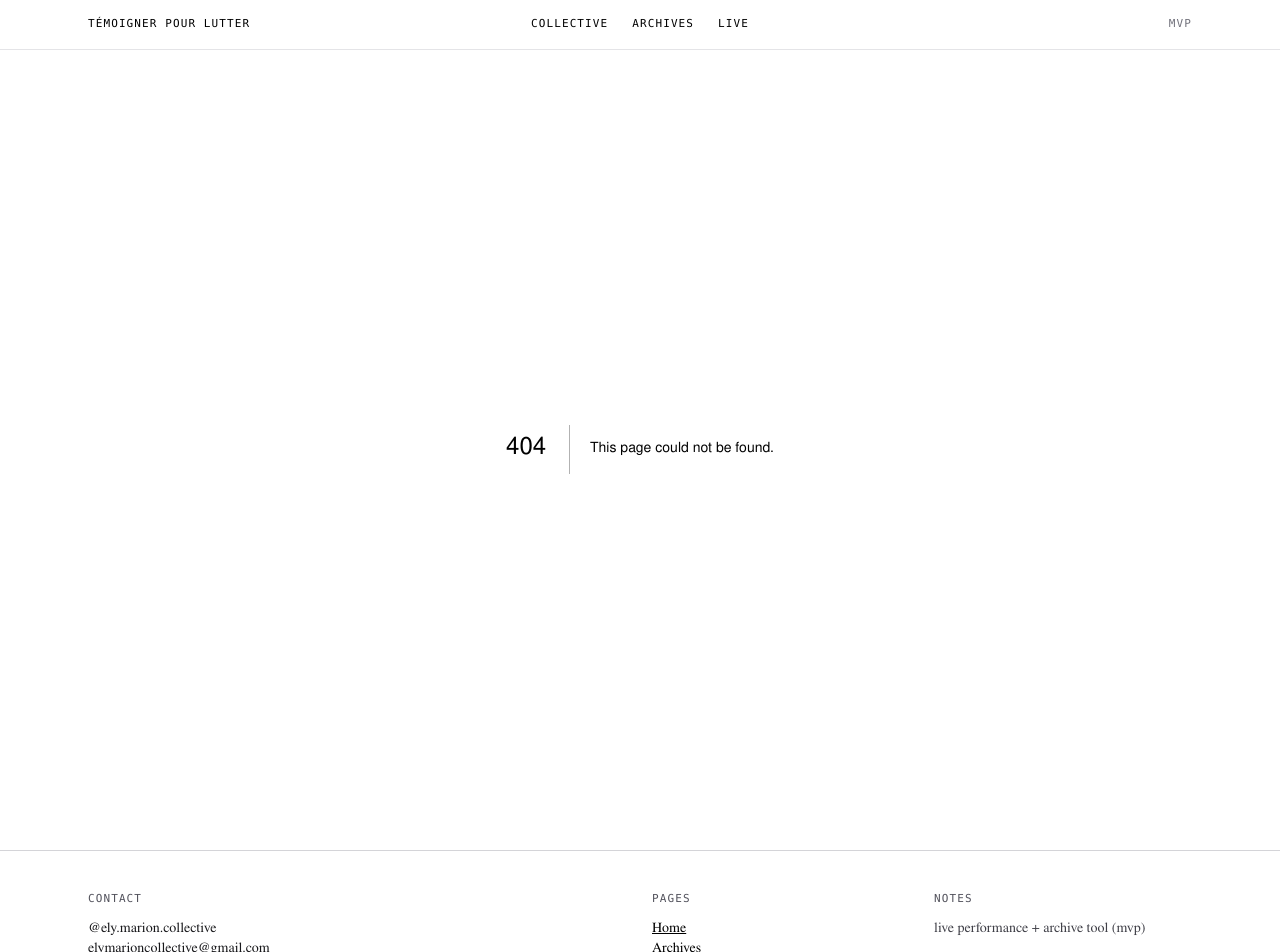
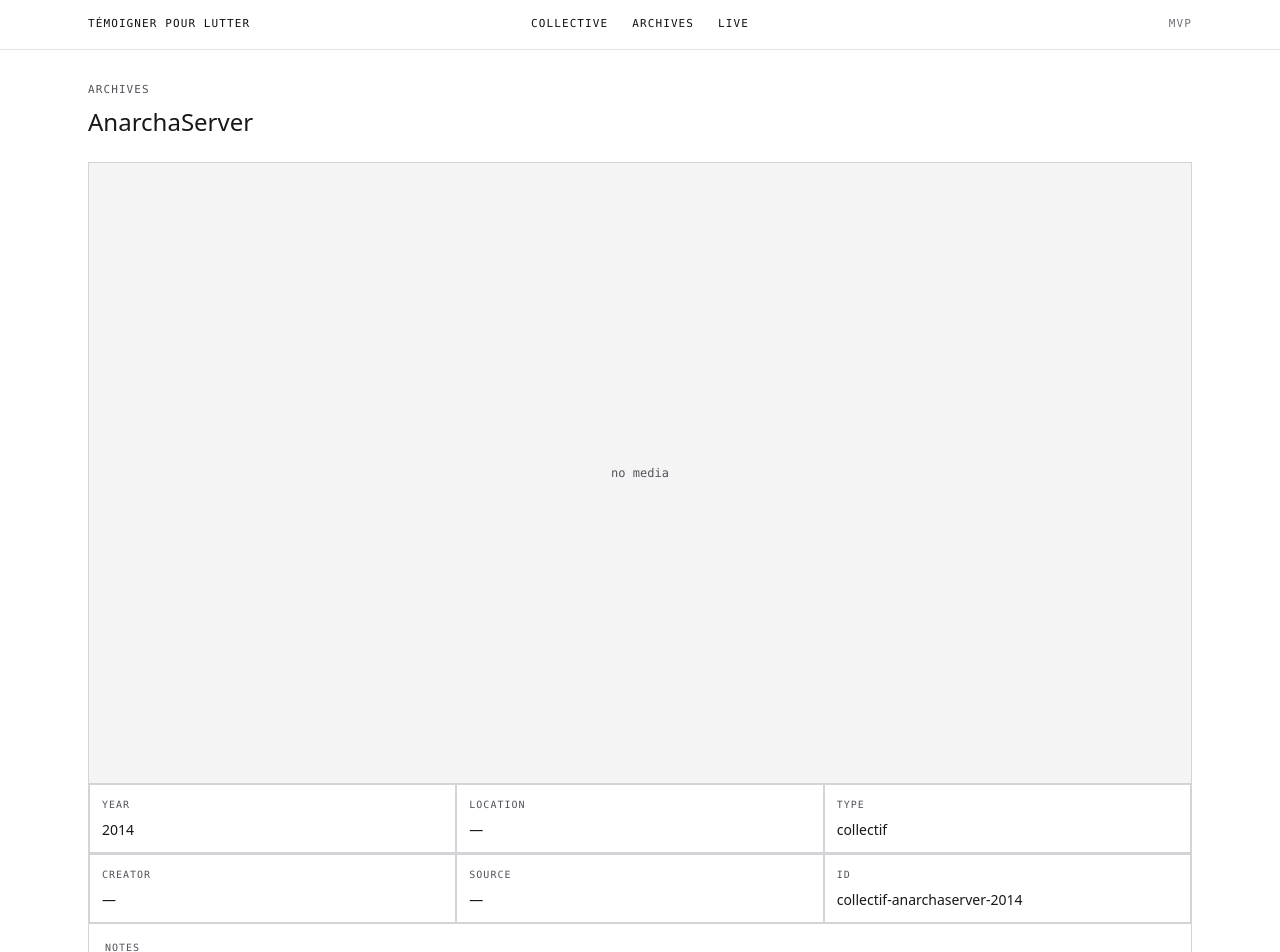
Before and after one commit to thaliawoods/temoigner-pour-lutter-tool, a Next.js app: page /archives/collectif-anarchaserver-2014 in a window 1280 px wide. Before the commit this address had no page. Shown: the top 952 px of the page. Built offline with nearby package versions, Linux system fonts and the light colour scheme.

Commit message:
Update Header & archives[id] page

```diff
--- /dev/null
+++ b/src/app/archives/[id]/page.tsx
@@ -0,0 +1,109 @@
+// src/app/archives/[id]/page.tsx
+import { notFound } from "next/navigation";
+import { getReferenceById } from "@/lib/references";
+import type { TPLReference } from "@/lib/schema";
+
+function formatYear(r: TPLReference): string {
+  if (r.year) return String(r.year);
+  if (r.yearRange) return `${r.yearRange.start}–${r.yearRange.end}`;
+  return "—";
+}
+
+function MetaCell({ label, value }: { label: string; value: string }) {
+  return (
+    <div className="border border-zinc-300 p-3">
+      <div className="mono text-[10px] uppercase tracking-widest text-zinc-600">
+        {label}
+      </div>
+      <div className="mt-2 text-sm text-zinc-900">{value}</div>
+    </div>
+  );
+}
+
+export default async function ArchiveReferencePage({
+  params,
+}: {
+  params: Promise<{ id: string }>;
+}) {
+  const { id } = await params; // ✅ OBLIGATOIRE en Next 16
+
+  const r = getReferenceById(id);
+  if (!r) return notFound();
+
+  return (
+    <main className="min-h-screen bg-white text-zinc-900">
+      <div className="mx-auto max-w-6xl px-6 py-8">
+        <div className="mono text-[11px] uppercase tracking-widest text-zinc-600">
+          archives
+        </div>
+
+        <h1 className="mt-2 text-2xl font-medium">{r.title}</h1>
+
+        <div className="mt-6 border border-zinc-300">
+          {/* MEDIA */}
+          <div className="border-b border-zinc-300 bg-white">
+            {r.media?.kind === "video" ? (
+              <video
+                className="w-full aspect-[16/9] bg-zinc-100"
+                controls
+                playsInline
+                preload="metadata"
+                poster={r.media.poster}
+              >
+                <source src={r.media.src} />
+              </video>
+            ) : r.media?.kind === "image" ? (
+              // eslint-disable-next-line @next/next/no-img-element
+              <img
+                src={r.media.src}
+                alt={r.media.alt ?? r.title}
+                className="w-full aspect-[16/9] object-cover bg-zinc-100"
+              />
+            ) : (
+              <div className="w-full aspect-[16/9] bg-zinc-100 flex items-center justify-center">
+                <span className="mono text-xs text-zinc-600">
+                  no media
+                </span>
+              </div>
+            )}
+          </div>
+
+          {/* META */}
+          <div className="grid grid-cols-1 md:grid-cols-3">
+            <MetaCell label="year" value={formatYear(r)} />
+            <MetaCell label="location" value={r.location ?? "—"} />
+            <MetaCell label="type" value={r.type.replaceAll("_", " ")} />
+          </div>
+
+          <div className="grid grid-cols-1 md:grid-cols-3 border-t border-zinc-300">
+            <MetaCell label="creator" value={r.creator ?? "—"} />
+            <MetaCell label="source" value={r.sourceLabel ?? "—"} />
+            <MetaCell label="id" value={r.id} />
+          </div>
+
+          {/* NOTES */}
+          <div className="border-t border-zinc-300 p-4">
+            <div className="mono text-[10px] uppercase tracking-widest text-zinc-600">
+              notes
+            </div>
+
+            <p className="mt-3 text-sm leading-relaxed text-zinc-800">
+              {r.notes || "(no notes yet)"}
+            </p>
+
+            {r.sourceUrl && (
+              <a
+                className="mt-4 inline-block text-sm underline"
+                href={r.sourceUrl}
+                target="_blank"
+                rel="noreferrer"
+              >
+                open source
+              </a>
+            )}
+          </div>
+        </div>
+      </div>
+    </main>
+  );
+}
--- a/src/app/archives/page.tsx
+++ b/src/app/archives/page.tsx
@@ -1,7 +1,37 @@
+// src/app/archives/page.tsx
+"use client";
+
+import { useMemo } from "react";
 import { getAllReferences } from "@/lib/references";
-import ArchivesClient from "./ArchivesClient"
+import ArchiveFilters from "@/components/ArchiveFilters";
+import ArchiveCard from "@/components/ArchiveCard";
 
 export default function ArchivesPage() {
-  const data = getAllReferences();
-  return <ArchivesClient data={data} />;
+  const data = useMemo(() => getAllReferences(), []);
+
+  return (
+    <main className="min-h-screen bg-white text-zinc-900">
+      <div className="mx-auto max-w-6xl px-6 py-10">
+        <header className="mb-6">
+          <div className="mono text-[11px] uppercase tracking-widest text-zinc-600">
+            archives
+          </div>
+          <h1 className="mt-2 text-3xl font-medium">library</h1>
+          <p className="mt-2 text-sm text-zinc-600 max-w-2xl">
+            filter by type, search, open a reference page (image/video + metadata).
+          </p>
+        </header>
+
+        <ArchiveFilters data={data}>
+          {(filtered) => (
+            <section className="grid gap-3 md:grid-cols-2">
+              {filtered.map((r) => (
+                <ArchiveCard key={r.id} r={r} />
+              ))}
+            </section>
+          )}
+        </ArchiveFilters>
+      </div>
+    </main>
+  );
 }
--- a/src/app/globals.css
+++ b/src/app/globals.css
@@ -3,15 +3,6 @@
 :root {
   --background: #ffffff;
   --foreground: #111111;
-}
-
-@theme inline {
-  --color-background: var(--background);
-  --color-foreground: var(--foreground);
-
-  /* Tailwind font tokens */
-  --font-sans: var(--font-sans);
-  --font-serif: var(--font-serif);
 }
 
 html,
@@ -20,34 +11,18 @@ body {
   color: var(--foreground);
 }
 
-/* Texte par défaut = Nimbus Roman */
+/* ancienne police = système */
 body {
-  font-family: var(--font-serif);
+  font-family: ui-sans-serif, system-ui, -apple-system, BlinkMacSystemFont,
+    "Segoe UI", Roboto, Helvetica, Arial, "Apple Color Emoji", "Segoe UI Emoji";
 }
 
-/* Titres = Nimbus Sans */
-h1, h2, h3, h4, h5, h6 {
-  font-family: var(--font-sans);
-}
-
-/* Option: classes utilitaires */
-.mono {
-  font-family: ui-monospace, SFMono-Regular, Menlo, Monaco, Consolas, "Liberation Mono", "Courier New", monospace;
-}
-
+/* zéro arrondis */
 input, select, textarea, button {
   border-radius: 0 !important;
 }
 
-:root{
-  --font-roman: ui-serif, Georgia, serif;
-  --font-sans: ui-sans-serif, system-ui, sans-serif;
+.mono {
+  font-family: ui-monospace, SFMono-Regular, Menlo, Monaco, Consolas,
+    "Liberation Mono", "Courier New", monospace;
 }
-
-body{
-  font-family: var(--font-roman);
-}
-
-h1,h2,h3,h4,h5,h6{
-  font-family: var(--font-sans);
-}
--- a/src/app/layout.tsx
+++ b/src/app/layout.tsx
@@ -1,11 +1,11 @@
+// src/app/layout.tsx
 import "./globals.css";
-import { nimbusRoman, nimbusSans } from "@/lib/fonts";
 import SiteHeader from "@/components/SiteHeader";
 import SiteFooter from "@/components/SiteFooter";
 
 export default function RootLayout({ children }: { children: React.ReactNode }) {
   return (
-    <html lang="fr" className={`${nimbusRoman.variable} ${nimbusSans.variable}`}>
+    <html lang="fr">
       <body className="min-h-screen bg-white text-zinc-900">
         <SiteHeader />
         {children}
--- a/src/app/page.tsx
+++ b/src/app/page.tsx
@@ -82,8 +82,8 @@ export default function HomePage() {
           </div>
 
           <p className="mt-6 max-w-3xl text-base leading-relaxed text-zinc-800">
-            (texte perf) — un dispositif numérique pour organiser une bibliothèque
-            de références, et activer des médias en live pendant la performance.
+            Un dispositif numérique pour organiser une bibliothèque
+            de références, et activer des médias en live.
           </p>
 
           <div className="mt-4 text-sm text-zinc-700">
@@ -123,7 +123,7 @@ export default function HomePage() {
                   {slice.map((r) => (
                     <Link
                       key={r.id}
-                      href={`/references/${encodeURIComponent(r.id)}`}
+                      href={`/archives/${encodeURIComponent(r.id)}`}
                       className="block border border-zinc-200 bg-white hover:bg-zinc-50"
                     >
                       <div className="aspect-[4/3] bg-zinc-100 border-b border-zinc-200 overflow-hidden">
--- a/src/components/ArchiveCard.tsx
+++ b/src/components/ArchiveCard.tsx
@@ -1,3 +1,4 @@
+// src/components/ArchiveCard.tsx
 import Link from "next/link";
 import type { TPLReference } from "@/lib/schema";
 
@@ -12,7 +13,7 @@ export default function ArchiveCard({ r }: { r: TPLReference }) {
 
   return (
     <Link
-      href={`/reference/${encodeURIComponent(r.id)}`}
+      href={`/archives/${encodeURIComponent(r.id)}`}
       className="group block border border-zinc-300 bg-white hover:bg-zinc-50"
     >
       <div className="p-4">
--- a/src/components/SiteHeader.tsx
+++ b/src/components/SiteHeader.tsx
@@ -19,7 +19,8 @@ function NavItem({
   className?: string;
 }) {
   const base =
-    "mono text-[11px] uppercase tracking-widest hover:opacity-70 transition-opacity";
+    "mono uppercase transition-opacity hover:opacity-70 " +
+    "text-[10px] sm:text-[11px] tracking-[0.22em] sm:tracking-widest";
   const underline = active ? "underline underline-offset-4" : "";
   const justify =
     align === "left"
@@ -37,16 +38,61 @@ function NavItem({
   );
 }
 
-export default function SiteHeader({ variant = "bar" }: { variant?: HeaderVariant }) {
+export default function SiteHeader({
+  variant = "bar",
+}: {
+  variant?: HeaderVariant;
+}) {
   const path = usePathname();
-
   const isHome = path === "/";
 
   // ===== Overlay (home video) =====
   if (variant === "overlay") {
     return (
       <header className="absolute inset-x-0 top-0 z-50 text-white">
-        <div className="mx-auto max-w-6xl px-6 py-6">
+        <div className="mx-auto max-w-6xl px-4 sm:px-6 py-5 sm:py-6">
+          {/* Mobile */}
+          <div className="sm:hidden">
+            <div className="flex items-start justify-between gap-4">
+              <NavItem
+                href="/"
+                label="Témoigner pour lutter"
+                align="left"
+                active={isHome}
+                className="text-white leading-tight"
+              />
+              <span className="mono text-[10px] uppercase tracking-[0.22em] text-white/70">
+                mvp
+              </span>
+            </div>
+
+            <div className="mt-3 flex flex-wrap justify-center gap-x-6 gap-y-2">
+              <NavItem
+                href="/collective"
+                label="Collective"
+                align="center"
+                active={path === "/collective"}
+                className="text-white whitespace-nowrap"
+              />
+              <NavItem
+                href="/archives"
+                label="Archives"
+                align="center"
+                active={path === "/archives"}
+                className="text-white whitespace-nowrap"
+              />
+              <NavItem
+                href="/live"
+                label="Live"
+                align="center"
+                active={path === "/live"}
+                className="text-white whitespace-nowrap"
+              />
+            </div>
+          </div>
+
+          {/* Desktop */}
+          <div className="hidden sm:block">
             <div className="grid grid-cols-3 items-start gap-4">
               <NavItem
                 href="/collective"
@@ -70,15 +116,16 @@ export default function SiteHeader({ variant = "bar" }: { variant?: HeaderVarian
                   label="Archives"
                   align="right"
                   active={path === "/archives"}
-                className="text-white"
+                  className="text-white whitespace-nowrap"
                 />
                 <NavItem
                   href="/live"
                   label="Live"
                   align="right"
                   active={path === "/live"}
-                className="text-white"
+                  className="text-white whitespace-nowrap"
                 />
+              </div>
             </div>
           </div>
         </div>
@@ -89,8 +136,49 @@ export default function SiteHeader({ variant = "bar" }: { variant?: HeaderVarian
   // ===== Bar (all pages) =====
   return (
     <header className="w-full border-b border-zinc-200 bg-white">
-      <div className="mx-auto max-w-6xl px-6 py-4">
-        <div className="grid grid-cols-3 items-center gap-4">
+      <div className="mx-auto max-w-6xl px-4 sm:px-6 py-3 sm:py-4">
+        {/* Mobile */}
+        <div className="sm:hidden">
+          <div className="flex items-start justify-between gap-4">
+            <NavItem
+              href="/"
+              label="Témoigner pour lutter"
+              align="left"
+              active={isHome}
+              className="leading-tight"
+            />
+            <span className="mono text-[10px] uppercase tracking-[0.22em] text-zinc-500 whitespace-nowrap">
+              mvp
+            </span>
+          </div>
+
+          <div className="mt-3 flex flex-wrap justify-center gap-x-6 gap-y-2">
+            <NavItem
+              href="/collective"
+              label="Collective"
+              align="center"
+              active={path === "/collective"}
+              className="whitespace-nowrap"
+            />
+            <NavItem
+              href="/archives"
+              label="Archives"
+              align="center"
+              active={path === "/archives"}
+              className="whitespace-nowrap"
+            />
+            <NavItem
+              href="/live"
+              label="Live"
+              align="center"
+              active={path === "/live"}
+              className="whitespace-nowrap"
+            />
+          </div>
+        </div>
+
+        {/* Desktop (ton layout actuel) */}
+        <div className="hidden sm:grid grid-cols-3 items-center gap-4">
           <NavItem
             href="/"
             label="témoigner pour lutter"
@@ -104,18 +192,21 @@ export default function SiteHeader({ variant = "bar" }: { variant?: HeaderVarian
               label="collective"
               align="center"
               active={path === "/collective"}
+              className="whitespace-nowrap"
             />
             <NavItem
               href="/archives"
               label="archives"
               align="center"
               active={path === "/archives"}
+              className="whitespace-nowrap"
             />
             <NavItem
               href="/live"
               label="live"
               align="center"
               active={path === "/live"}
+              className="whitespace-nowrap"
             />
           </div>
 
```
Also changed, not shown: src/app/collective/page.tsx (+4 -4 lines), src/lib/references.ts (+39 -3 lines). Lines whose indentation alone changed are shown as unchanged.
